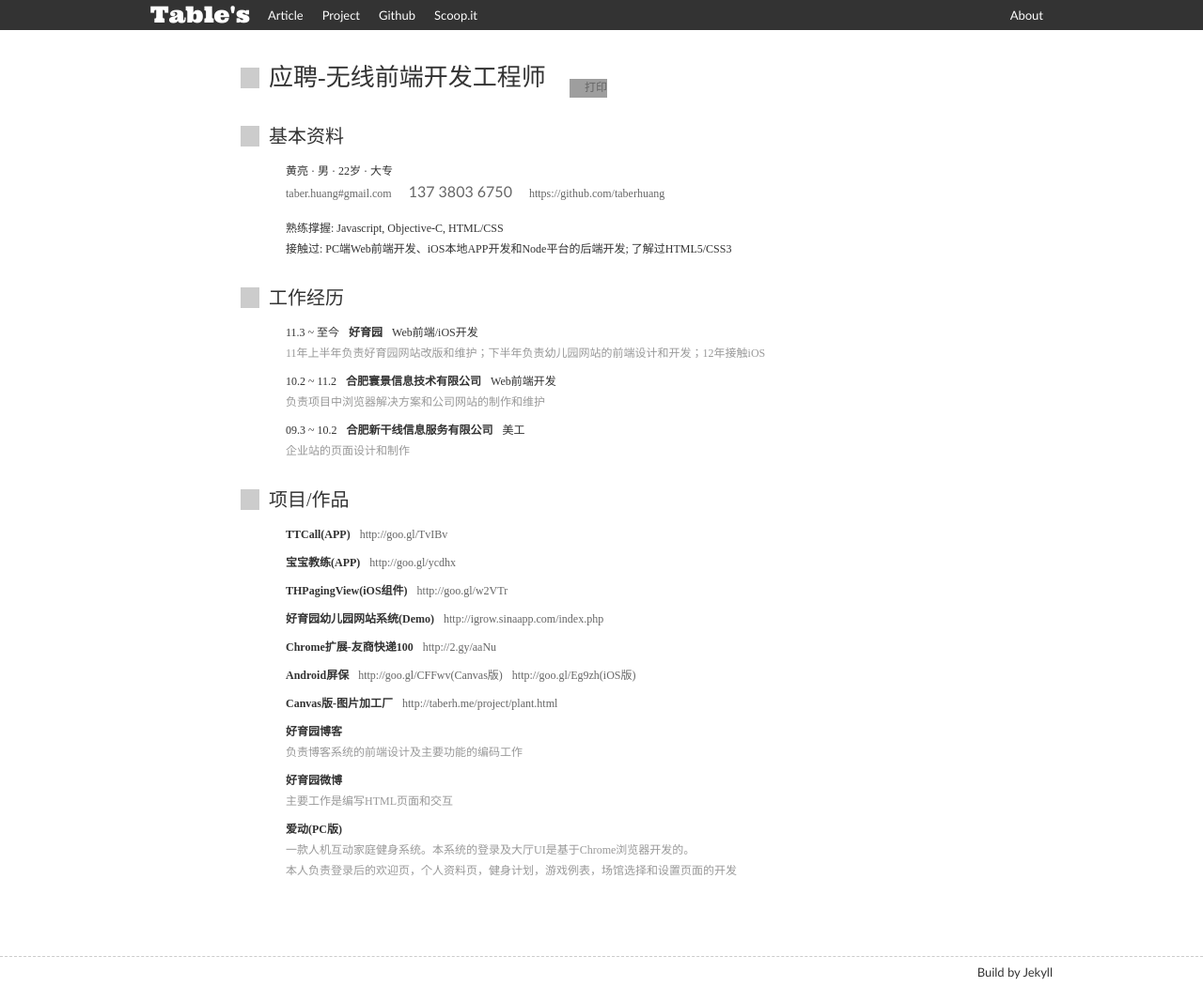
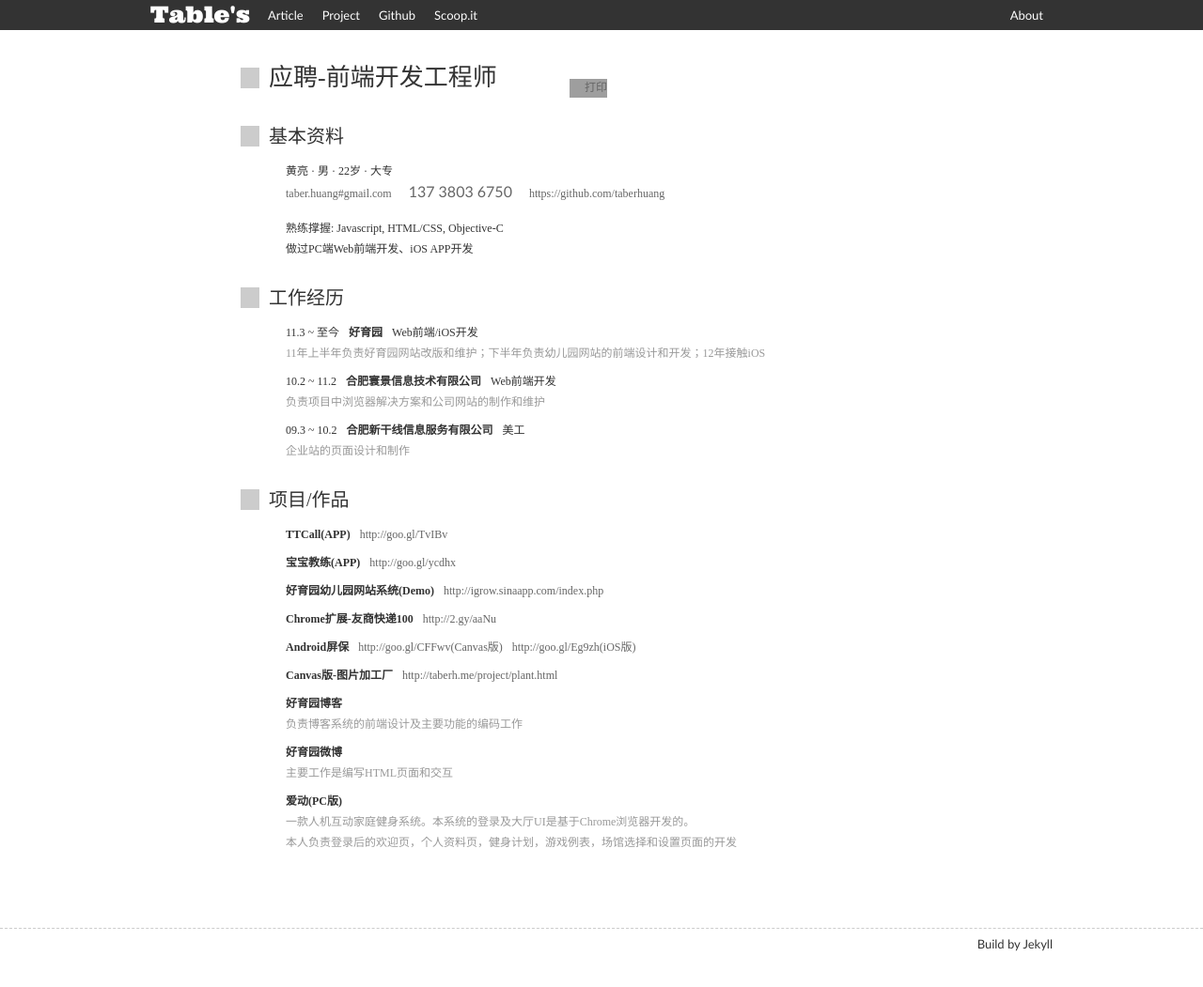
Before and after one commit to taberh/taberh.github.com, a Jekyll site: the page built from resume.html, in a window 1280 px wide. Shown: the whole page at 94% size. Built offline with Jekyll 4.4.1, drawn with Linux system fonts in a browser that asks for light colours; Markdown is read by kramdown in place of the engine named in the settings; after the commit the page ends 1021 px from its top, so only the background shows below that; grey boxes are pictures that could not be loaded.

Commit message:
修改简历

```diff
--- a/resume.html
+++ b/resume.html
@@ -34,7 +34,7 @@ strong { font-weight:bold; }
 #project { margin-bottom:0; }
 </style>
 <section>
-	<h2>应聘-无线前端开发工程师</h2>
+	<h2>应聘-前端开发工程师</h2>
   <a id="printButton" href="javascript:window.print()">打印</a>
 </section>
 
@@ -42,13 +42,13 @@ strong { font-weight:bold; }
   <h3>基本资料</h3>
   <p>黄亮 · 男 · 22岁 · 大专</p>
   <p>
-    <a href="mailto:taber.huang@gmail.com">taber.huang#gmail.com</a>
+    <a href="#">taber.huang#gmail.com</a>
     <span class="phone">137 3803 6750</span>
     <a href="https://github.com/taberhuang">https://github.com/taberhuang</a>
   </p>
   <ul>
-    <li>熟练撑握: Javascript, Objective-C, HTML/CSS</li>
-    <li>接触过: PC端Web前端开发、iOS本地APP开发和Node平台的后端开发; 了解过HTML5/CSS3</li>
+    <li>熟练撑握: Javascript, HTML/CSS, Objective-C</li>
+    <li>做过PC端Web前端开发、iOS APP开发</li>
   </ul>
 </section>
 
@@ -71,7 +71,6 @@ strong { font-weight:bold; }
   <dl>
     <dt><strong>TTCall(APP)</strong><a href="http://goo.gl/TvIBv">http://goo.gl/TvIBv</a></dt>
     <dt><strong>宝宝教练(APP)</strong><a href="http://goo.gl/ycdhx">http://goo.gl/ycdhx</a></dt>
-    <dt><strong>THPagingView(iOS组件)</strong><a href="http://goo.gl/w2VTr">http://goo.gl/w2VTr</a></dt>
     <dt><strong>好育园幼儿园网站系统(Demo)</strong><a href="http://igrow.sinaapp.com/index.php">http://igrow.sinaapp.com/index.php</a></dt>
     <!--<dd>可以让用户自定义首页的幼儿园站(类企业站)，自定义内容包括：网站的整体风格，栏式，板块的增删改、位置和板块的详细信息等。</dd>
     <dd>在这个项目中我主要负责前端的设计和开发，和后端程序员共同定义JSON数据格式，以及相关文档的编写</dd>-->
```
